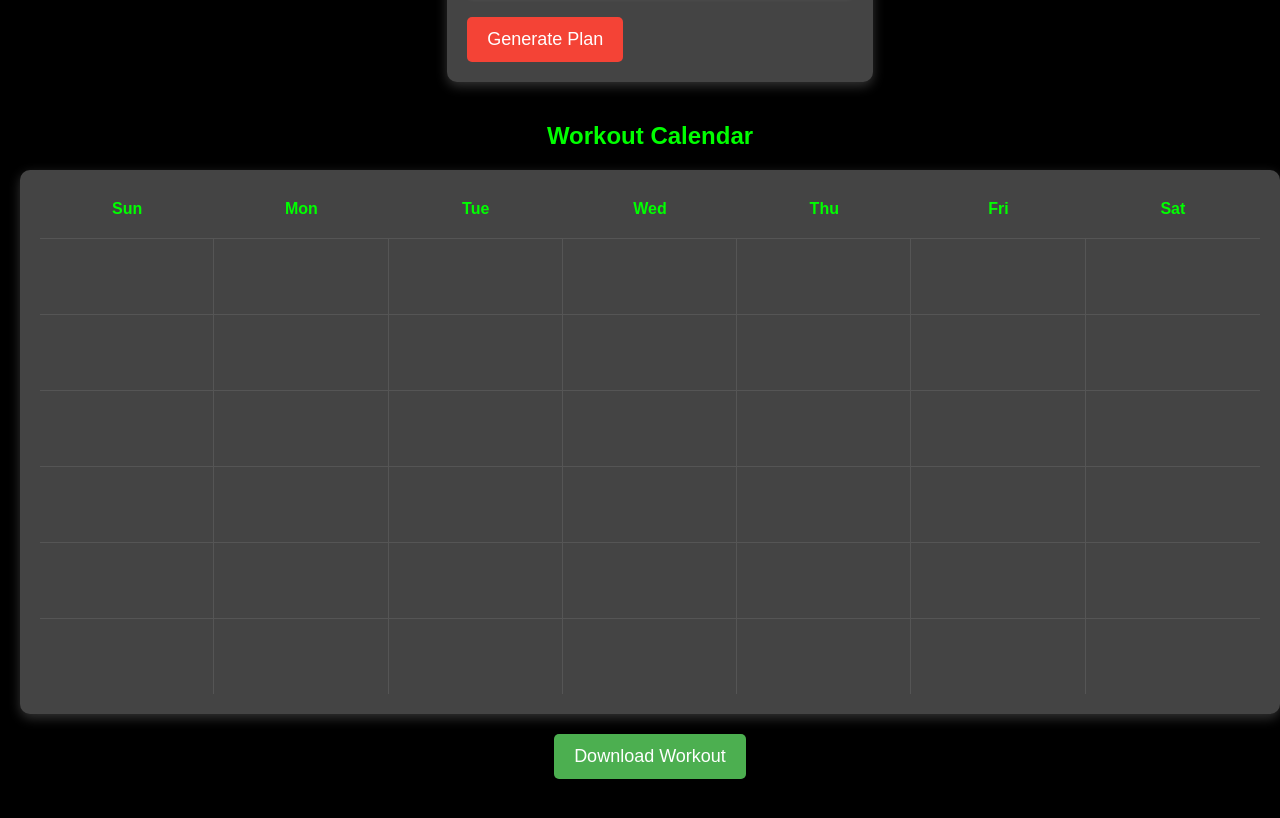
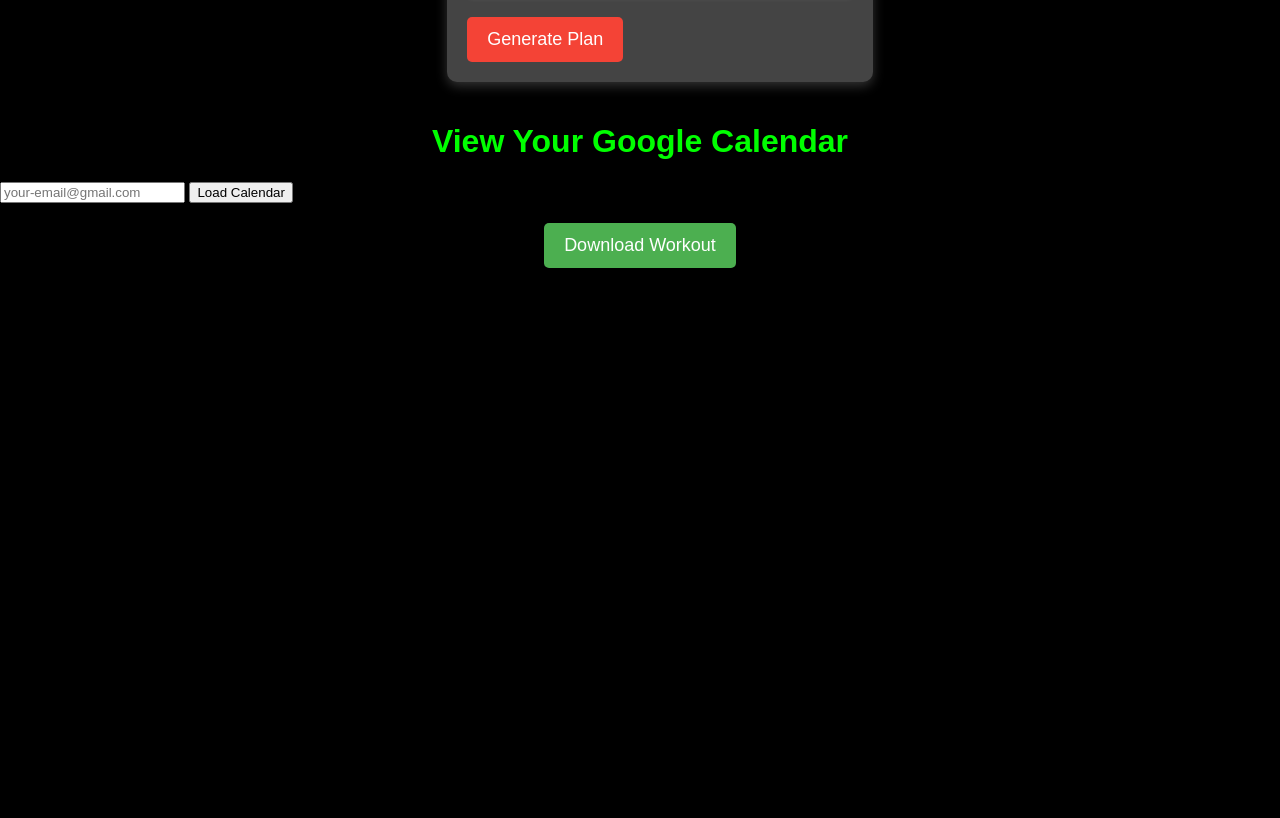
Before and after one commit to AndrewJop/Trainify, a website: page src/planner.html in a window 1280 px wide. Shown: the part 1006-1824 px from the top of the page. After the commit the page ends 1274 px from the top, so only its background shows below. Drawn offline with Linux system fonts and the light colour scheme.

Commit message:
added google cal

```diff
--- a/src/planner.html
+++ b/src/planner.html
@@ -100,76 +100,40 @@
     </section>
 
 </div>
-<div class="response"></div>
-<!-- Calendar Section -->
-<section id="calendar">
-    <h1>Workout Calendar</h1>
-    <div class="calendar">
-        <div class="calendar-header">
-            <div>Sun</div>
-            <div>Mon</div>
-            <div>Tue</div>
-            <div>Wed</div>
-            <div>Thu</div>
-            <div>Fri</div>
-            <div>Sat</div>
-        </div>
-        <div class="calendar-week">
-            <div></div>
-            <div></div>
-            <div></div>
-            <div></div>
-            <div></div>
-            <div></div>
-            <div></div>
-        </div>
-        <div class="calendar-week">
-            <div></div>
-            <div></div>
-            <div></div>
-            <div></div>
-            <div></div>
-            <div></div>
-            <div></div>
-        </div>
-        <div class="calendar-week">
-            <div></div>
-            <div></div>
-            <div></div>
-            <div></div>
-            <div></div>
-            <div></div>
-            <div></div>
-        </div>
-        <div class="calendar-week">
-            <div></div>
-            <div></div>
-            <div></div>
-            <div></div>
-            <div></div>
-            <div></div>
-            <div></div>
-        </div>
-        <div class="calendar-week">
-            <div></div>
-            <div></div>
-            <div></div>
-            <div></div>
-            <div></div>
-            <div></div>
-            <div></div>
-        </div>
-        <div class="calendar-week">
-            <div></div>
-            <div></div>
-            <div></div>
-            <div></div>
-            <div></div>
-            <div></div>
-            <div></div>
-        </div>
+<div class="response">
+    <h1>View Your Google Calendar</h1>
+
+    <form id="calendar-form">
+        <input type="text" id="calendar-id" placeholder="your-email@gmail.com">
+        <button type="submit">Load Calendar</button>
+    </form>
+
+    <div id="calendar-container">
+        <!-- Calendar iframe will be dynamically inserted here -->
     </div>
 
+    <script>
+        // Handle form submission
+        document.getElementById('calendar-form').addEventListener('submit', function(e) {
+            e.preventDefault();
+            const calendarId = document.getElementById('calendar-id').value;
+
+            // Validate the input to ensure it's not empty
+            if (calendarId.trim() === '') {
+                alert('Please enter a valid Calendar ID');
+                return;
+            }
+
+            // Create the calendar iframe with the user's Calendar ID
+            const iframeSrc = `https://calendar.google.com/calendar/embed?src=${encodeURIComponent(calendarId)}&ctz=America/New_York`;
+
+            // Set the iframe into the div
+            document.getElementById('calendar-container').innerHTML = `
+                <iframe src="${iframeSrc}" style="border: 0" width="900" height="600" frameborder="0" scrolling="no"></iframe>
+            `;
+        });
+    </script>
+</div>
     <!-- Save Workout button -->
     <button class="save-btn" type="button">Download Workout</button>
 </section>
```
